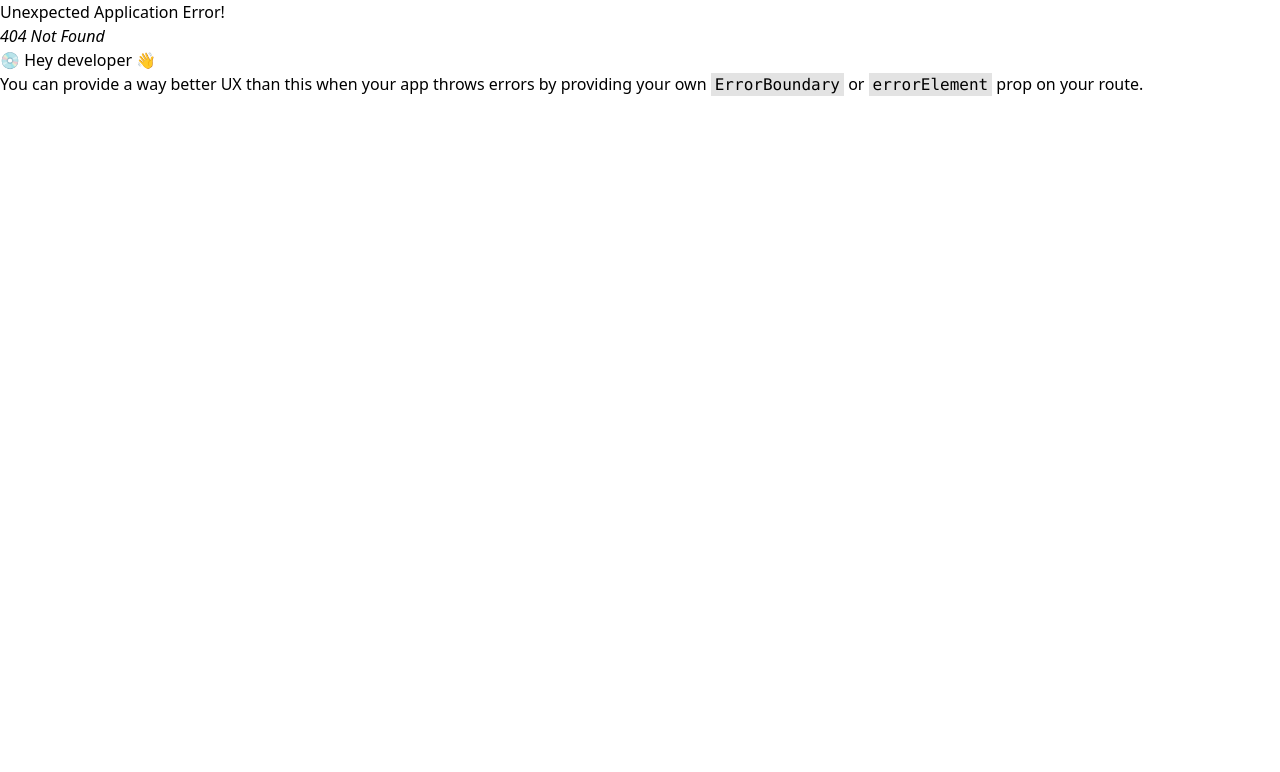
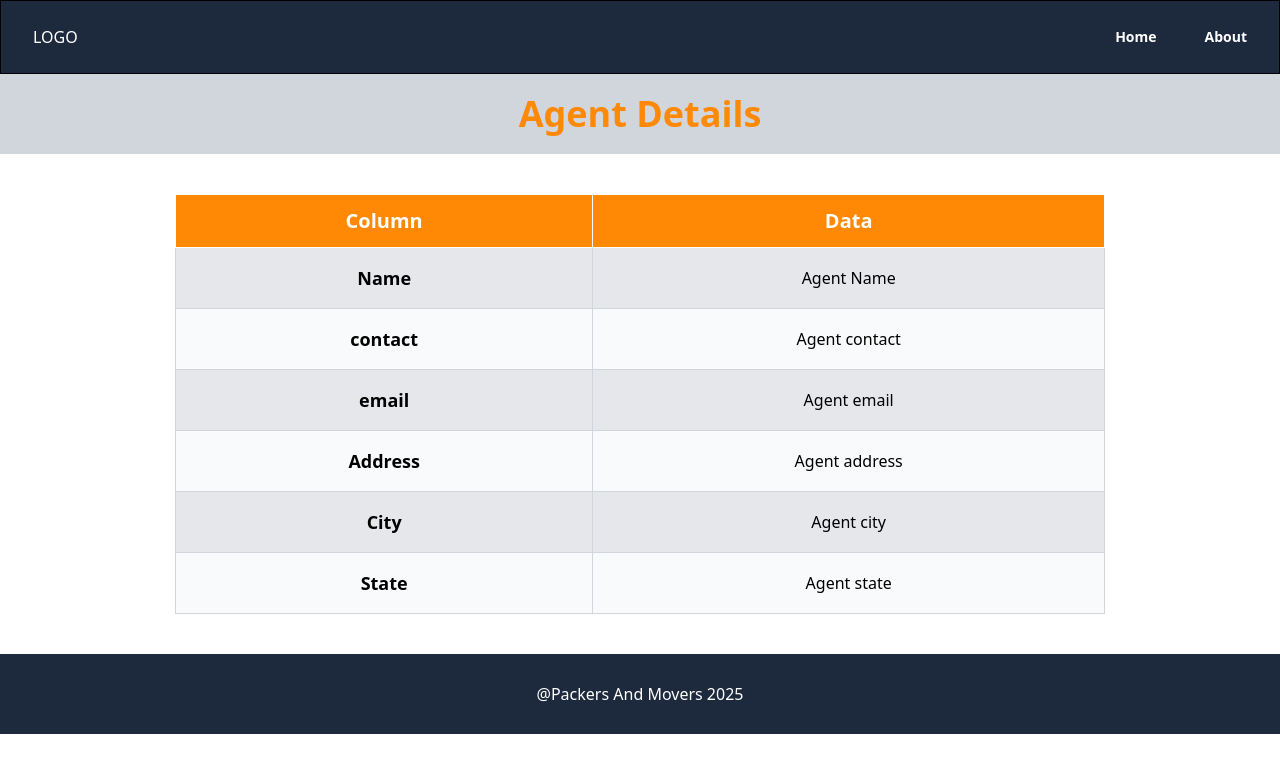
Before and after one commit to Achaljivtode/Packers_Movers_Management, a React (Vite) app in the folder frontend/: page /agent-detail/1 in a window 1280 px wide. Before the commit this address had no page. Shown: the top 772 px of the page. Built offline with nearby package versions, Linux system fonts and the light colour scheme.

Commit message:
`feat: updated frontend code with various changes to header, search, services, service details, and routes`

```diff
--- a/frontend/src/components/Header/Header.jsx
+++ b/frontend/src/components/Header/Header.jsx
@@ -6,6 +6,7 @@ function Header() {
     const [isDropDownVisible, setIsDropDownVisible] = useState(false);
     const [isSideBarVisible, setIsSideBarVisible] = useState(false);
     const [userRole, setUserRole] = useState('');
+    console.log(userRole)
 
     const toogleDropDown = () => {
         setIsDropDownVisible(!isDropDownVisible);
@@ -62,7 +63,7 @@ function Header() {
                             <>
                                 <a href="/admin-dashboard" className="text-sm/6 font-semibold text-white">Dashboard</a>
                                 <a href="/service-registration" className="text-sm/6 font-semibold text-white">Add Service</a>
-                                <a href="/" className="text-sm/6 font-semibold text-white" onClick={()=> localStorage.setItem('role', "")}>Logout</a>
+                                <a href="/" className="text-sm/6 font-semibold text-white" onClick={() => localStorage.setItem('role', "")}>Logout</a>
                             </>
                         )}
 
@@ -70,7 +71,7 @@ function Header() {
                             <>
                                 <a href="/customer-dashboard" className="text-sm/6 font-semibold text-white">Dashboard</a>
                                 <a href="/register" className="text-sm/6 font-semibold text-white">My Account</a>
-                                <a href="/" className="text-sm/6 font-semibold text-white" onClick={()=>localStorage.setItem('role','')}>Logout</a>
+                                <a href="/" className="text-sm/6 font-semibold text-white" onClick={() => localStorage.setItem('role', '')}>Logout</a>
                             </>
                         )}
 
@@ -78,13 +79,13 @@ function Header() {
                             <>
                                 <a href="/agent-dashboard" className="text-sm/6 font-semibold text-white">Dashboard</a>
                                 <a href="/register" className="text-sm/6 font-semibold text-white">My Account</a>
-                                <a href="/" className="text-sm/6 font-semibold text-white" onClick={()=>localStorage.setItem('role','')}>Logout</a>
+                                <a href="/" className="text-sm/6 font-semibold text-white" onClick={() => localStorage.setItem('role', '')}>Logout</a>
                             </>
                         )}
                         {userRole === '' && (
                             <>
 
-                                <a href="/search" className="text-sm/6 font-semibold text-white">Search</a>
+                                {/* <a href="/search" className="text-sm/6 font-semibold text-white">Search</a> */}
                                 <div className="relative ">
                                     <button type="button"
                                         className="flex items-center gap-x-1 text-sm/6 font-semibold text-white" aria-expanded="false"
@@ -114,25 +115,6 @@ function Header() {
                                 <a href="/feedback" className="text-sm/6 font-semibold text-white">FeedBack</a>
                             </>
                         )}
-
-{/* <div className="relative ">
-
-<div className="relative ">
-    {
-        isDropDownVisible && (
-            <div className="absolute top-full -left-8 z-10 mt-3 w-[200px] max-w-md overflow-hidden rounded-3xl bg-white ring-1 shadow-lg ring-gray-900/5">
-                <div className="p-4  ">
-                    <h1 onClick={() => navigate('/user-login')} className='hover:bg-gray-200 hover:cursor-pointer rounded-md px-3 py-3'>User</h1>
-                    <h1 onClick={() => navigate('/admin-login')} className='hover:bg-gray-200 hover:cursor-pointer rounded-md px-3 py-3' >Admin</h1>
-                    <h1 onClick={() => navigate('/agent-login')} className='hover:bg-gray-200 hover:cursor-pointer rounded-md px-3 py-3' >Agent</h1>
-                </div>
-            </div>
-        )
-    }
-</div>
-</div> */}
-
-
                     </div>
                 </nav>
 
@@ -166,8 +148,32 @@ function Header() {
                                         <div className="space-y-2 py-6">
                                             <a href="/" className="-mx-3 block rounded-lg px-3 py-2 text-base/7 font-semibold text-gray-900 hover:bg-gray-50">Home</a>
                                             <a href="/about" className="-mx-3 block rounded-lg px-3 py-2 text-base/7 font-semibold text-gray-900 hover:bg-gray-50">About</a>
-                                            <a href="/search" className="-mx-3 block rounded-lg px-3 py-2 text-base/7 font-semibold text-gray-900 hover:bg-gray-50">Search</a>
 
+                                            {userRole === 'admin' && (
+                                                <>
+                                                <a href="/admin-dashboard" className="-mx-3 block rounded-lg px-3 py-2 text-base/7 font-semibold text-gray-900 hover:bg-gray-50">Dashboard</a>
+                                                <a href="/service-registration" className="-mx-3 block rounded-lg px-3 py-2 text-base/7 font-semibold text-gray-900 hover:bg-gray-50">Add Service</a>
+                                                <a href="/" className="-mx-3 block rounded-lg px-3 py-2 text-base/7 font-semibold text-gray-900 hover:bg-gray-50" onClick={() => localStorage.setItem('role', '')}>Logout</a>
+                                            </>
+                                            )}
+
+                                            {userRole === 'customer' && (
+                                                <>
+                                                    <a href="/customer-dashboard" className="-mx-3 block rounded-lg px-3 py-2 text-base/7 font-semibold text-gray-900 hover:bg-gray-50">Dashboard</a>
+                                                    <a href="/register" className="-mx-3 block rounded-lg px-3 py-2 text-base/7 font-semibold text-gray-900 hover:bg-gray-50">My Account</a>
+                                                    <a href="/" className="-mx-3 block rounded-lg px-3 py-2 text-base/7 font-semibold text-gray-900 hover:bg-gray-50" onClick={() => localStorage.setItem('role', '')}>Logout</a>
+                                                </>
+                                            )}
+
+                                            {userRole === 'agent' && (
+                                                <>
+                                                <a href="/agent-dashboard" className="-mx-3 block rounded-lg px-3 py-2 text-base/7 font-semibold text-gray-900 hover:bg-gray-50">Dashboard</a>
+                                                <a href="/register" className="-mx-3 block rounded-lg px-3 py-2 text-base/7 font-semibold text-gray-900 hover:bg-gray-50">My Account</a>
+                                                <a href="/" className="-mx-3 block rounded-lg px-3 py-2 text-base/7 font-semibold text-gray-900 hover:bg-gray-50" onClick={() => localStorage.setItem('role', '')}>Logout</a>
+                                            </>
+                                            )}
+                                            {userRole === '' && (
+                                                <>
                                                     <div className="-mx-3">
                                                         <button type="button"
                                                             className="flex w-full items-center justify-between rounded-lg py-2 pr-3.5 pl-3 text-base/7 font-semibold text-gray-900 hover:bg-gray-50" aria-controls="disclosure-1" aria-expanded="false"
@@ -179,20 +185,26 @@ function Header() {
                                                             </svg>
                                                         </button>
 
-                                                {/* login dropdown (mobile view) */}
+
+                                                        {/* login dropdown (mobile view)  */}
                                                         {
                                                             isDropDownVisible && (
                                                                 <div className="mt-2 space-y-2" id="disclosure-1">
                                                                     <a href="/user-login" className="block rounded-lg py-2 pr-3 pl-6 text-sm/7 font-semibold text-gray-900 hover:bg-gray-50">User</a>
+                                                                    <a href="/agent-login" className="block rounded-lg py-2 pr-3 pl-6 text-sm/7 font-semibold text-gray-900 hover:bg-gray-50">Agent</a>
                                                                     <a href="/admin-login" className="block rounded-lg py-2 pr-3 pl-6 text-sm/7 font-semibold text-gray-900 hover:bg-gray-50">Admin</a>
                                                                 </div>
                                                             )
                                                         }
-
                                                     </div>
-
                                                     <a href="/register" className="-mx-3 block rounded-lg px-3 py-2 text-base/7 font-semibold text-gray-900 hover:bg-gray-50">Register</a>
                                                     <a href="/feedback" className="-mx-3 block rounded-lg px-3 py-2 text-base/7 font-semibold text-gray-900 hover:bg-gray-50">FeedBack</a>
+                                                </>
+                                            )}
+
+
+
+
 
                                         </div>
                                     </div>
--- a/frontend/src/components/Search/SearchAgent.jsx
+++ b/frontend/src/components/Search/SearchAgent.jsx
@@ -58,7 +58,7 @@ function SearchAgent() {
                         <div key={index} className=' sm:w-3/4 md:w-3/4 mx-auto lg:w-full flex p-5'>
                             <img src="/Resources/images/logo.jpg" alt="" className='w-[80px] h-[80px]' />
                             <div className='ml-5 mx-auto'>
-                                <h1 className='text-xl font-semibold my-1 hover:cursor-pointer'>{agent.full_name}<span>({agent.city})</span></h1>
+                                <a href={`/agent-detail/${agent.id}`} className='text-xl text-blue-700 font-semibold my-1 hover:cursor-pointer'>{agent.full_name}<span>({agent.city})</span></a>
                                 <p className='text-gray-500 text-md'>Contact: {agent.mobile}</p>
                                 <p className='text-gray-500 text-md'>Email: {agent.email}</p>
                             </div>
--- a/frontend/src/components/Servicess/Servicess.jsx
+++ b/frontend/src/components/Servicess/Servicess.jsx
@@ -18,6 +18,7 @@ function Servicess() {
         <table className='border w-full'>
           <thead className='border'>
             <tr>
+              <th className='border p-2 bg-orange-400 text-white text-xl font-bold'>Id</th>
               <th className='border p-2 bg-orange-400 text-white text-xl font-bold'>Image</th>
               <th className='border p-2 bg-orange-400 text-white text-xl font-bold'>Name</th>
               <th className='border p-2 bg-orange-400 text-white text-xl font-bold'>Action</th>
@@ -25,6 +26,9 @@ function Servicess() {
           </thead>
           <tbody>
             <tr>
+              {/* id */}
+              <td className='border p-2 text-center'> Id </td>
+
               {/* image */}
               <td className='border p-2 text-center'> image </td>
 
@@ -33,7 +37,7 @@ function Servicess() {
 
               {/* Action */}
               <td className='border p-2 text-center'>
-                <a href="/service-detail/:id" className='text-blue-600 font-semibold'> View </a>
+                <a href={`service-detail/:id`} className='text-blue-600 font-semibold'> View </a>
               </td>
             </tr>
           </tbody>
--- /dev/null
+++ b/frontend/src/pages/AgentDetailPage.jsx
@@ -0,0 +1,54 @@
+import React, { useEffect, useState } from 'react'
+import Header from '../components/Header/Header'
+import Footer from '../components/Footer/Footer'
+
+
+function AgentDetailPage() {
+
+  return (
+    <div>
+        <Header />
+        <h1 className='bg-gray-300 text-center text-4xl text-orange-400 font-bold p-5'>Agent Details</h1>
+
+        <div className='px-5'>
+            <table className=' 2xl:w-2/4 xl:w-3/4 lg:w-3/4 md:w-3/4   w-full my-10 mx-auto'>
+                <thead>
+                    <tr>
+                        <th className='border bg-orange-400 text-white text-xl p-3'>Column</th>
+                        <th className='border bg-orange-400 text-white text-xl p-3'>Data</th>
+                    </tr>
+                </thead>
+                <tbody>
+                    <tr>
+                        <td className='border border-gray-300 text-center bg-gray-200 text-lg font-semibold  p-2 py-4'>Name</td>
+                        <td className='border border-gray-300 text-center bg-gray-200 text-md  p-2 py-4'>Agent Name</td>
+                    </tr>
+                    <tr>
+                        <td className='border border-gray-300 text-center bg-gray-50 text-lg font-semibold  p-2 py-4'>contact</td>
+                        <td className='border border-gray-300 text-center bg-gray-50 text-md  p-2 py-4'>Agent contact</td>
+                    </tr>
+                    <tr>
+                        <td className='border border-gray-300 text-center bg-gray-200 text-lg font-semibold  p-2 py-4'>email</td>
+                        <td className='border border-gray-300 text-center bg-gray-200 text-md  p-2 py-4'>Agent email</td>
+                    </tr>
+                    <tr>
+                        <td className='border border-gray-300 text-center bg-gray-50 text-lg font-semibold  p-2 py-4'>Address</td>
+                        <td className='border border-gray-300 text-center bg-gray-50 text-md  p-2 py-4'>Agent address</td>
+                    </tr>
+                    <tr>
+                        <td className='border border-gray-300 text-center bg-gray-200 text-lg font-semibold  p-2 py-4'>City</td>
+                        <td className='border border-gray-300 text-center bg-gray-200 text-md  p-2 py-4'>Agent city</td>
+                    </tr>
+                    <tr>
+                        <td className='border border-gray-300 text-center bg-gray-50 text-lg font-semibold  p-2 py-4'>State</td>
+                        <td className='border border-gray-300 text-center bg-gray-50 text-md  p-2 py-4'>Agent state</td>
+                    </tr>
+                </tbody>
+            </table>
+        </div>
+        <Footer />
+    </div>
+  )
+}
+
+export default AgentDetailPage
--- a/frontend/src/pages/ServiceDetailsPage.jsx
+++ b/frontend/src/pages/ServiceDetailsPage.jsx
@@ -21,12 +21,16 @@ function ServiceDetailsPage() {
                 </thead>
                 <tbody>
                     <tr>
-                        <td className='border p-4 font-bold'>Name</td>
-                        <td className='border p-4 text-lg text-gray-600'>service name here</td>
+                        <td className='border border-gray-300 p-4 bg-gray-200 font-bold'>Id</td>
+                        <td className='border border-gray-300 p-4 bg-gray-200 text-lg text-gray-600'>service Id here</td>
                     </tr>
                     <tr>
-                        <td className='border p-4 font-bold'>Description</td>
-                        <td className='border p-4 text-lg text-gray-600'>Description here</td>
+                        <td className='border border-gray-300 p-4 bg-gray-50 font-bold'>Name</td>
+                        <td className='border border-gray-300 p-4 bg-gray-50 text-lg text-gray-600'>service name here</td>
+                    </tr>
+                    <tr>
+                        <td className='border border-gray-300 p-4 bg-gray-200 font-bold'>Description</td>
+                        <td className='border border-gray-300 p-4 bg-gray-200 text-lg text-gray-600'>Description here</td>
                     </tr>
                 </tbody>
             </table>
--- a/frontend/src/routes/routes.jsx
+++ b/frontend/src/routes/routes.jsx
@@ -13,12 +13,13 @@ import UserDashboardPage from "../pages/UserDashboardPage";
 import QuatationEntryPage from "../pages/QuatationEntryPage";
 import ServicePage from "../pages/ServicePage";
 import ServiceDetailsPage from "../pages/ServiceDetailsPage";
+import AgentDetailPage from "../pages/AgentDetailPage";
 
 const route = createBrowserRouter([
     { path: '' , element: <HomePage /> },
     { path: '/about' , element: <AboutPage /> },
-    { path: '/search' , element: <SearchPage /> },
     { path: '/find-agent' , element: <SearchPage /> },
+    { path: '/agent-detail/:id' , element: <AgentDetailPage /> },
     { path: '/user-login' , element: <LoginPage /> },
     { path: '/agent-login' , element: <LoginPage /> },
     { path: '/admin-login' , element: <LoginPage /> },
```
Lines whose indentation alone changed are shown as unchanged.
